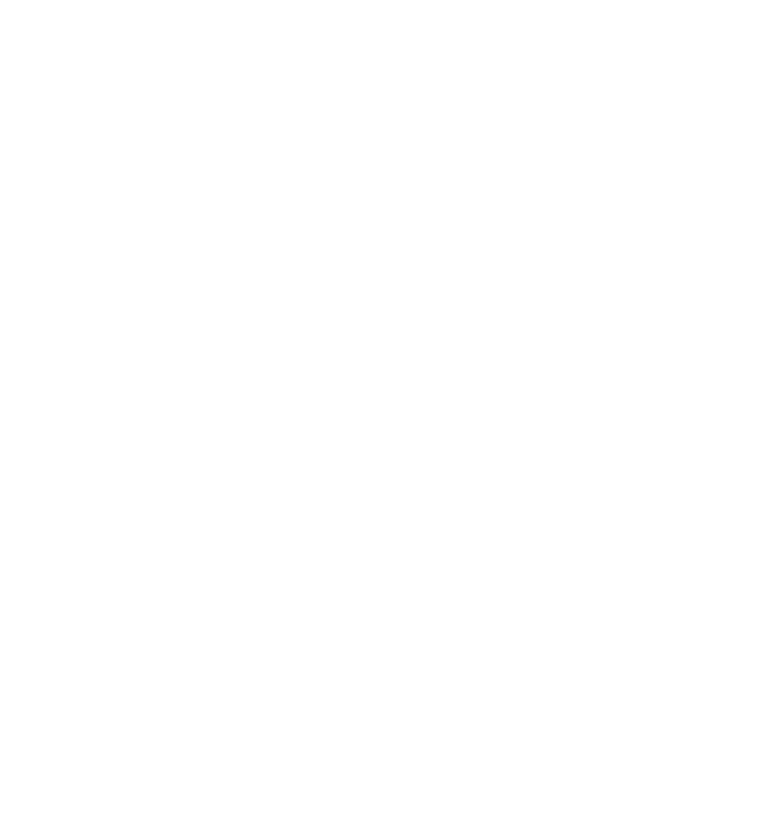
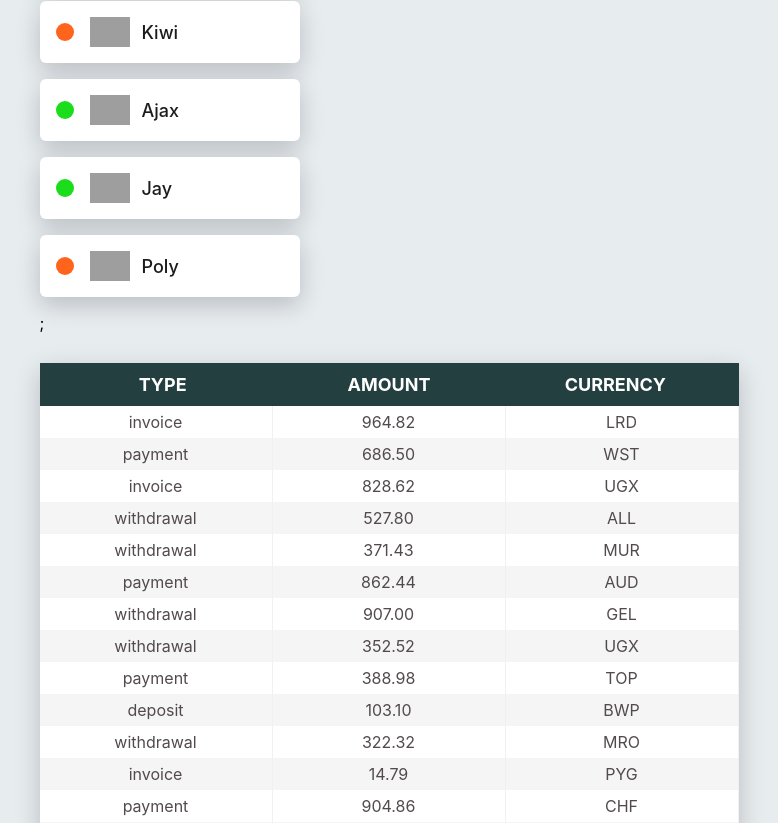
Before and after one commit to ValeriiHol/goit-react-hw-01-components, a React (Create React App) app: page / in a window 1280 px wide. Shown: the part 697-1520 px from the top of the page, without its empty margins (251-1029 px from the left). Before the commit the page ends 800 px from the top, so only its background shows below. Built offline with nearby package versions, Linux system fonts and the light colour scheme; grey boxes are pictures that could not be loaded.

Commit message:
add task4

```diff
--- a/src/components/App.jsx
+++ b/src/components/App.jsx
@@ -1,24 +1,17 @@
 import { Profile } from 'components/Profile/Profile';
 import { Statistics } from 'components/Statistics/Statistics';
 import { FriendList } from 'components/FriendList/FriendList';
+import { TransactionHistory } from 'components/TransactionHistory/TransactionHistory';
 
 import user from '../data/user.json';
 import data from '../data/data.json';
 import friends from '../data/friends.json';
+import transactions from '../data/transactions.json';
 
 
 export const App = () => {
   return (
-    <div
-      style={{
-        height: '100vh',
-        display: 'flex',
-        justifyContent: 'center',
-        alignItems: 'center',
-        fontSize: 40,
-        color: '#010101'
-      }}
-    >
+    <div>
     <Profile
           username={user.username}
           tag={user.tag}
@@ -28,7 +21,7 @@
     />
     <Statistics title="Upload stats" stats={data} />
     <FriendList friends={friends} />;
-
+    <TransactionHistory items={transactions} />
     </div>
   );
 };
--- /dev/null
+++ b/src/components/TransactionHistory/TransactionHistory.jsx
@@ -0,0 +1,35 @@
+import PropTypes from 'prop-types';
+import css from './TransactionHistory.module.css'
+
+export const TransactionHistory = ({ items }) => {
+    return (
+<table className={css.transaction_history}>
+  <thead>
+    <tr>
+      <th>Type</th>
+      <th>Amount</th>
+      <th>Currency</th>
+    </tr>
+  </thead>
+    <tbody>
+    {items.map(({id, type, amount, currency }) => {
+        return (
+    <tr key={id}>
+      <td>{type}</td>
+      <td>{amount}</td>
+      <td>{currency}</td>
+    </tr>)
+     } )}
+    </tbody>
+</table>
+)
+}
+
+TransactionHistory.prototypes = {
+    items: PropTypes.arrayOf(PropTypes.shape({
+        id: PropTypes.string.isRequired,
+        type: PropTypes.string.isRequired,
+        amount: PropTypes.string.isRequired,
+        currency: PropTypes.string.isRequired,
+    }))
+}
--- /dev/null
+++ b/src/components/TransactionHistory/TransactionHistory.module.css
@@ -0,0 +1,44 @@
+.transaction_history {
+    margin-top: 30px;
+    box-shadow: 0px 8px 24px rgba(6, 12, 17, 0.2);
+    width: 660px;
+    border-spacing: 0;
+    background-color: white;
+}
+
+table thead tr  {
+    padding: 10px;
+    color: #ffffff;
+    font-weight: 300;
+    font-size: 18px;
+    text-align: center;
+    text-transform: uppercase;
+    background-color: rgb(35, 63, 63);
+
+
+}
+table thead th {
+    width: 220px;
+}
+
+
+table tbody td {
+    text-align: center;
+    padding: 6px;
+    width: 220px;
+    font-weight: 400;
+    font-size: 16px;
+    color: #524a4d;
+    border-right: #efefefe6 solid 1px;
+}
+
+table tbody tr:nth-child(even) {
+    background-color: rgb(245, 245, 246);
+}
+
+
+table tr {
+    display: flex;
+    justify-content: space-around;
+
+}
--- /dev/null
+++ b/src/data/transactions.json
@@ -0,0 +1,122 @@
+[
+  {
+    "id": "1e0700a2-5183-4291-85cc-2065a036a683",
+    "type": "invoice",
+    "amount": "964.82",
+    "currency": "LRD"
+  },
+  {
+    "id": "a30f821b-4d25-4ff0-abdd-e340b3f0dd2b",
+    "type": "payment",
+    "amount": "686.50",
+    "currency": "WST"
+  },
+  {
+    "id": "44dca67a-8e5a-4798-bf8e-b15efd4e1abd",
+    "type": "invoice",
+    "amount": "828.62",
+    "currency": "UGX"
+  },
+  {
+    "id": "ea8ed3dc-2b68-4a53-905a-53ecb0adef33",
+    "type": "withdrawal",
+    "amount": "527.80",
+    "currency": "ALL"
+  },
+  {
+    "id": "ea76146a-0b00-4b80-bc02-a8c822176712",
+    "type": "withdrawal",
+    "amount": "371.43",
+    "currency": "MUR"
+  },
+  {
+    "id": "63ca02f9-d637-46b5-9237-f3b24425e029",
+    "type": "payment",
+    "amount": "862.44",
+    "currency": "AUD"
+  },
+  {
+    "id": "ed0263e8-59a5-4bf1-87e0-2bb88e53dc34",
+    "type": "withdrawal",
+    "amount": "907.00",
+    "currency": "GEL"
+  },
+  {
+    "id": "6013bad0-750c-4691-8bc2-d8f2b43969c4",
+    "type": "withdrawal",
+    "amount": "352.52",
+    "currency": "UGX"
+  },
+  {
+    "id": "252c7be4-8b06-4fa7-8d42-61fb835b70d5",
+    "type": "payment",
+    "amount": "388.98",
+    "currency": "TOP"
+  },
+  {
+    "id": "4eaab41b-b967-40ac-82ed-85fc66f646f1",
+    "type": "deposit",
+    "amount": "103.10",
+    "currency": "BWP"
+  },
+  {
+    "id": "9648a350-8469-42d5-8bf3-18090de5fe67",
+    "type": "withdrawal",
+    "amount": "322.32",
+    "currency": "MRO"
+  },
+  {
+    "id": "9c5c25fb-1a95-4b2f-8d1f-4c4426d677cc",
+    "type": "invoice",
+    "amount": "14.79",
+    "currency": "PYG"
+  },
+  {
+    "id": "43ef232c-80e9-4d6f-b48a-b22405620de3",
+    "type": "payment",
+    "amount": "904.86",
+    "currency": "CHF"
+  },
+  {
+    "id": "5161682e-e620-4019-ab0a-24ceb10fbd20",
+    "type": "withdrawal",
+    "amount": "307.08",
+    "currency": "NOK"
+  },
+  {
+    "id": "7b119d71-42e6-4c42-a141-6818b07bb9ff",
+    "type": "invoice",
+    "amount": "275.07",
+    "currency": "AWG"
+  },
+  {
+    "id": "a4f65722-65c4-4c28-b1f4-b8ed988bb205",
+    "type": "deposit",
+    "amount": "213.10",
+    "currency": "STD"
+  },
+  {
+    "id": "c6e5784b-0ca3-48d6-86e5-b5128af5a523",
+    "type": "invoice",
+    "amount": "116.11",
+    "currency": "CUP CUC"
+  },
+  {
+    "id": "c9ebed6a-3a02-4b49-ac0d-0534b51f2bfd",
+    "type": "invoice",
+    "amount": "878.67",
+    "currency": "HKD"
+  },
+  {
+    "id": "a4a98b0e-b22c-438b-9f83-de2df52110c8",
+    "type": "invoice",
+    "amount": "725.03",
+    "currency": "UYU UYI"
+  },
+  {
+    "id": "b39bfa7a-0166-4c47-94d6-87d20590f746",
+    "type": "payment",
+    "amount": "405.45",
+    "currency": "MDL"
+  }
+]
--- a/src/index.css
+++ b/src/index.css
@@ -1,15 +1,40 @@
 @import-normalize; /* bring in normalize.css styles */
 
 body {
-  margin: 0;
   font-family: -apple-system, BlinkMacSystemFont, 'Segoe UI', 'Roboto', 'Oxygen',
     'Ubuntu', 'Cantarell', 'Fira Sans', 'Droid Sans', 'Helvetica Neue',
     sans-serif;
   -webkit-font-smoothing: antialiased;
   -moz-osx-font-smoothing: grayscale;
+
+  display: flex;
+  flex-direction: column;
+  align-content: center;
+  align-items: center;
+  padding: 0;
+  margin: 0;
+  background-color: rgb(231, 236, 239);
 }
 
 code {
   font-family: source-code-pro, Menlo, Monaco, Consolas, 'Courier New',
     monospace;
 }
+
+img {
+  display: block;
+}
+
+ul, li {
+  list-style: none;
+  margin: 0;
+}
+
+p {
+  margin: 0;
+}
+
+h2 {
+  display: block;
+  margin: 0;
+}
```
Lines whose indentation alone changed are shown as unchanged.
